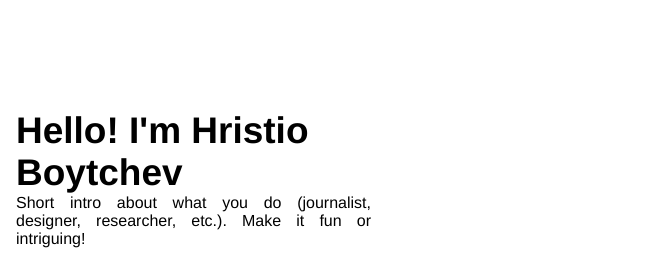
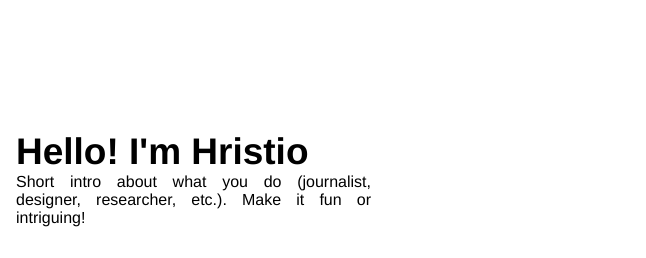
Before and after one commit to hristio/hristio.github.io, a plain HTML site: page index.html in a window 1280 px wide. Shown: the part 143-401 px from the top of the page, 634-1280 px from the left. Drawn offline with Linux system fonts and the light colour scheme.

Commit message:
Update index.html

```diff
--- a/index.html
+++ b/index.html
@@ -39,7 +39,7 @@
       <div id="portfolio-header-text-container">
 
         <div class="header-text">
-          <span class="main-title">Hello! I'm Hristio Boytchev</span>
+          <span class="main-title">Hello! I'm Hristio</span>
 
           <div class="body-text">
             Short intro about what you do (journalist, designer, researcher, etc.).
```
